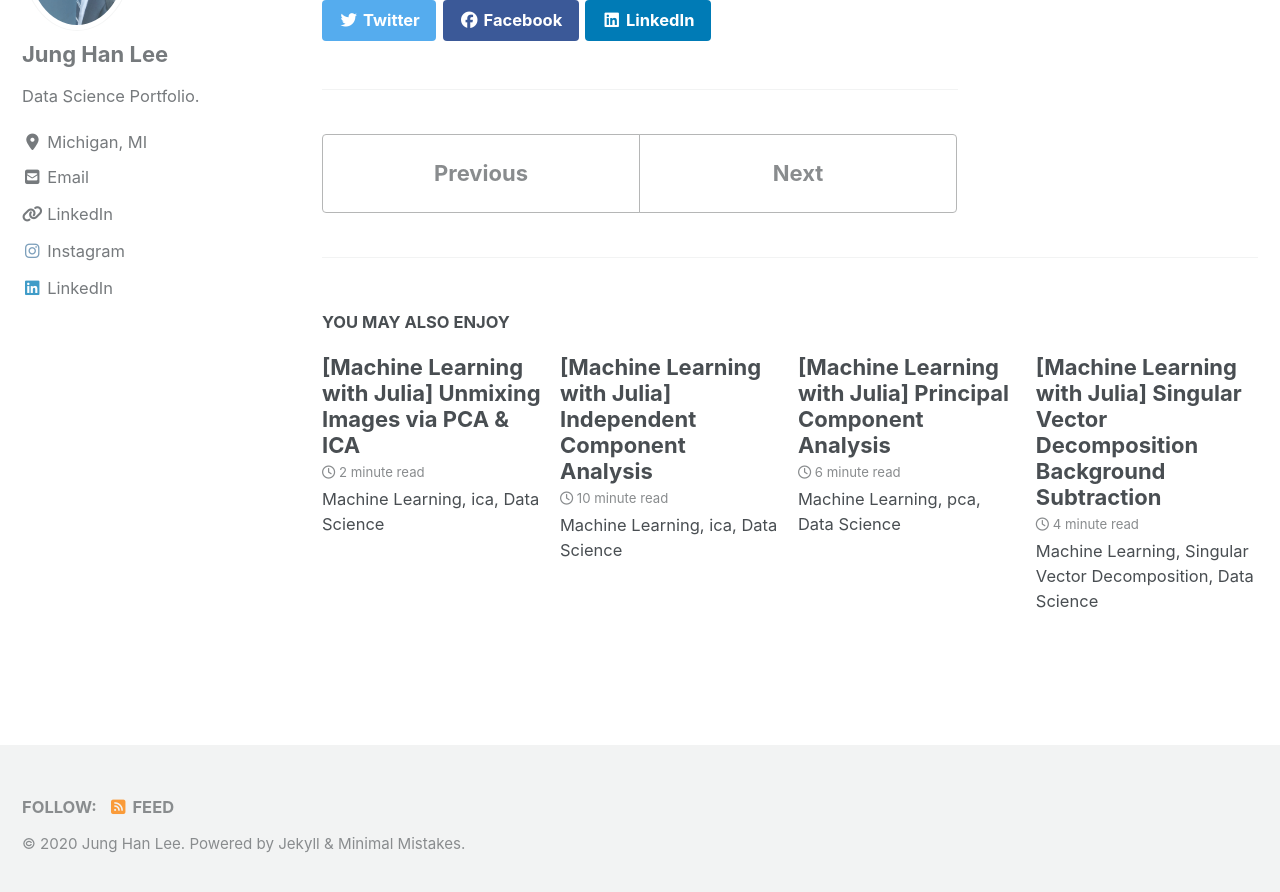
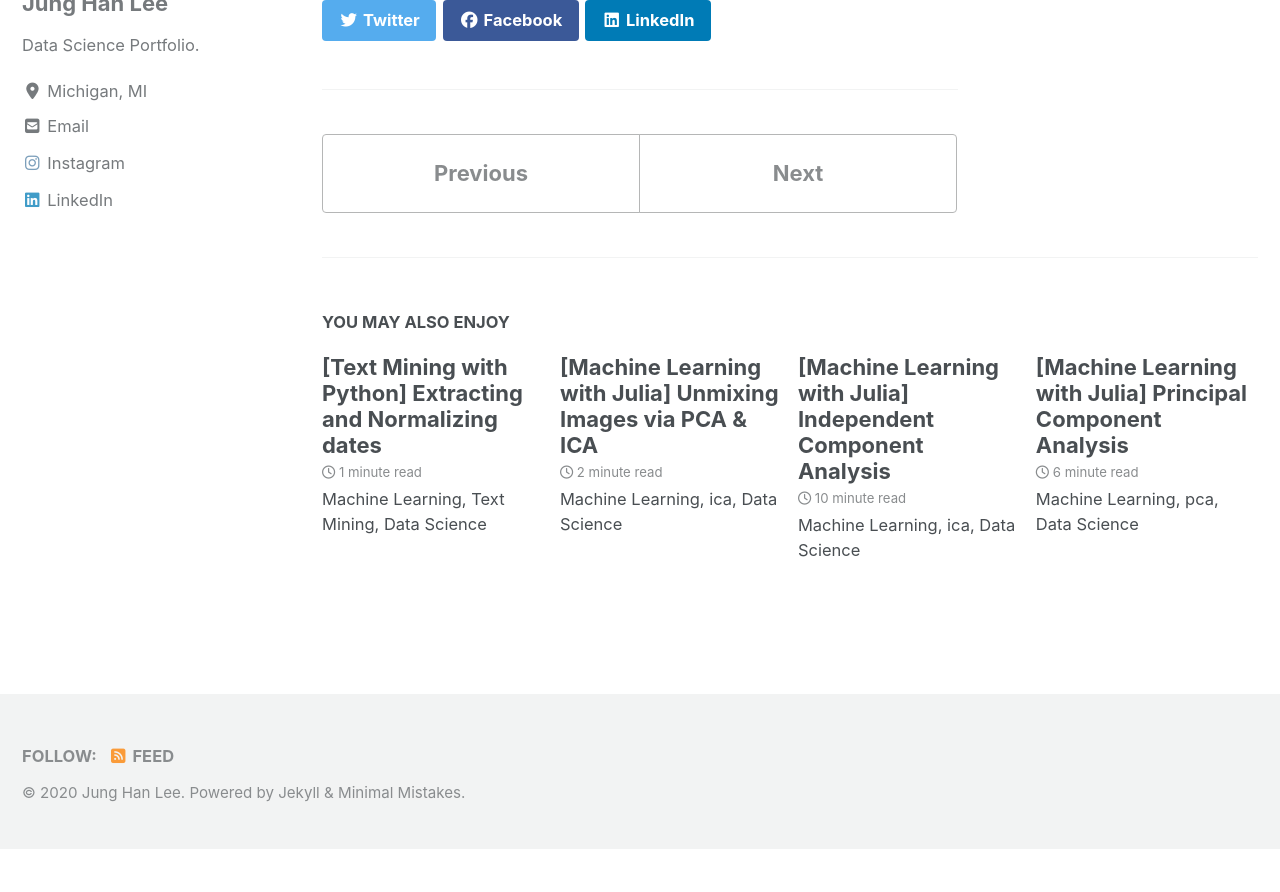
Before and after one commit to jung-han-lee/jung-han-lee.github.io, a Jekyll site: the page built from _posts/2020-01-19-svd2.md, in a window 1280 px wide and 900 px high, scrolled down 5995 px. Shown: the top 892 px of the window. Built offline with Jekyll 4.4.1, drawn with Linux system fonts in a browser that asks for light colours; cached includes are drawn as plain includes; nearby versions of some CDN libraries; formulas are drawn with MathJax 3; after the commit the page ends 6844 px from its top, so only the background shows below that; some of the changed lines change nothing that is shown.

Commit message:
new github

````diff
--- a/_config.yml
+++ b/_config.yml
@@ -117,9 +117,9 @@ author:
     - label: "Email"
       icon: "fas fa-fw fa-envelope-square"
       url: mailto:jeflee@umich.edu
-    - label: "LinkedIn"
-      icon: "fas fa-fw fa-link"
-      url: "https://www.linkedin.com/in/junghanlee/"
+    # - label: "LinkedIn"
+    #   icon: "fas fa-fw fa-link"
+    #   url: "https://www.linkedin.com/in/junghanlee/"
     # - label: "Twitter"
     #   icon: "fab fa-fw fa-twitter-square"
     #   url: "https://twitter.com/"
--- /dev/null
+++ b/_posts/2020-04-17-textmining1.md
@@ -0,0 +1,108 @@
+---
+title: "[Text Mining with Python] Extracting and Normalizing dates"
+date: 2020-04-17
+tags: [machine learning, data science, text mining, regex, regular expression]
+
+excerpt: "Machine Learning, Text Mining, Data Science"
+mathjax: "true"
+---
+
+# Working with Text in Python
+
+Each line of the dates.txt file corresponds to a medical note. Each note has a date that needs to be extracted, but each date is encoded in one of many formats.
+
+The goal of this assignment is to correctly identify all of the different date variants encoded in this dataset and to properly normalize and sort the dates.
+
+Here is a list of some of the variants you might encounter in this dataset:
+
+-04/20/2009; 04/20/09; 4/20/09; 4/3/09
+-Mar-20-2009; Mar 20, 2009; March 20, 2009; Mar. 20, 2009; Mar 20 2009;
+-20 Mar 2009; 20 March 2009; 20 Mar. 2009; 20 March, 2009
+-Mar 20th, 2009; Mar 21st, 2009; Mar 22nd, 2009
+-Feb 2009; Sep 2009; Oct 2010
+-6/2008; 12/2009
+-2009; 2010
+
+Once you have extracted these date patterns from the text, the next step is to sort them in ascending chronological order accoring to the following rules:
+
+-Assume all dates in xx/xx/xx format are mm/dd/yy
+-Assume all dates where year is encoded in only two digits are years from the 1900's (e.g. 1/5/89 is January 5th, 1989)
+-If the day is missing (e.g. 9/2009), assume it is the first day of the month (e.g. September 1, 2009).
+-If the month is missing (e.g. 2010), assume it is the first of January of that year (e.g. January 1, 2010).
+-Watch out for potential typos as this is a raw, real-life derived dataset.
+
+With these rules in mind, find the correct date in each note and return a pandas Series in chronological order of the original Series' indices.
+
+
+```python
+import pandas as pd
+
+doc = []
+with open('dates.txt') as file:
+    for line in file:
+        doc.append(line)
+
+df = pd.Series(doc)
+```
+
+```python
+df.head(10)
+```
+<img src="{{ site.url }}{{ site.baseurl }}/images/tm/s1.png" alt="">
+
+
+```python
+import re
+```
+
+```python
+df.str.findall(r'\d{1,2}[-/]\d{1,2}[-/]\d{2,4}').head()
+```
+
+<img src="{{ site.url }}{{ site.baseurl }}/images/tm/s2" alt="">
+
+```python
+df.str.findall(r'(?:\d{1,2} )?(?:Jan|Feb|Mar|Apr|May|Jun|Jul|Aug|Sep|Oct|Nov|Dec)[a-z]*.? (?:\d{1,2}[a-z]*, |\d{1,2}[a-z]* )?\d{4}')[300:305]
+```
+
+<img src="{{ site.url }}{{ site.baseurl }}/images/tm/s3" alt="">
+
+```python
+df.str.findall(r'\d{1,2}[-/][1|2]\d{3}')[400:405]
+```
+
+<img src="{{ site.url }}{{ site.baseurl }}/images/tm/s4" alt="">
+
+```python
+df.str.findall(r'[1|2]\d{3}')[495:500]
+```
+
+<img src="{{ site.url }}{{ site.baseurl }}/images/tm/s6" alt="">
+
+
+```python
+df.str.findall(r'[1|2]\d{3}')[400:405]
+```
+
+<img src="{{ site.url }}{{ site.baseurl }}/images/tm/s5" alt="">
+
+However we can find that in some texts, the results from regex3 and regex4 are same.
+
+Therefore, my answer is as follows:
+```python
+def date_sorter():
+
+    case1 = r'\d{1,2}[-/]\d{1,2}[-/]\d{2,4}'
+    case2 = r'(?:\d{1,2} )?(?:Jan|Feb|Mar|Apr|May|Jun|Jul|Aug|Sep|Oct|Nov|Dec)[a-z]*.? (?:\d{1,2}[a-z]*, |\d{1,2}[a-z]* )?\d{4}'
+    case3 = r'\d{1,2}[-/][1|2]\d{3}'
+    case4 = r'[1|2]\d{3}'
+
+    regex = '(%s|%s|%s|%s)' %(case1, case2, case3, case4)
+
+    date = df.str.extract(regex)
+    date = date.str.replace('Janaury', 'January').str.replace('Decemeber', 'December')
+    date = pd.Series(pd.to_datetime(date))
+    date = date.sort_values().index
+
+    return pd.Series(date)
+```
````
Also changed, not shown: images/tm/s1.png (added), images/tm/s2.png (added), images/tm/s3.png (added), images/tm/s4.png (added), images/tm/s5.png (added), images/tm/s6.png (added).
